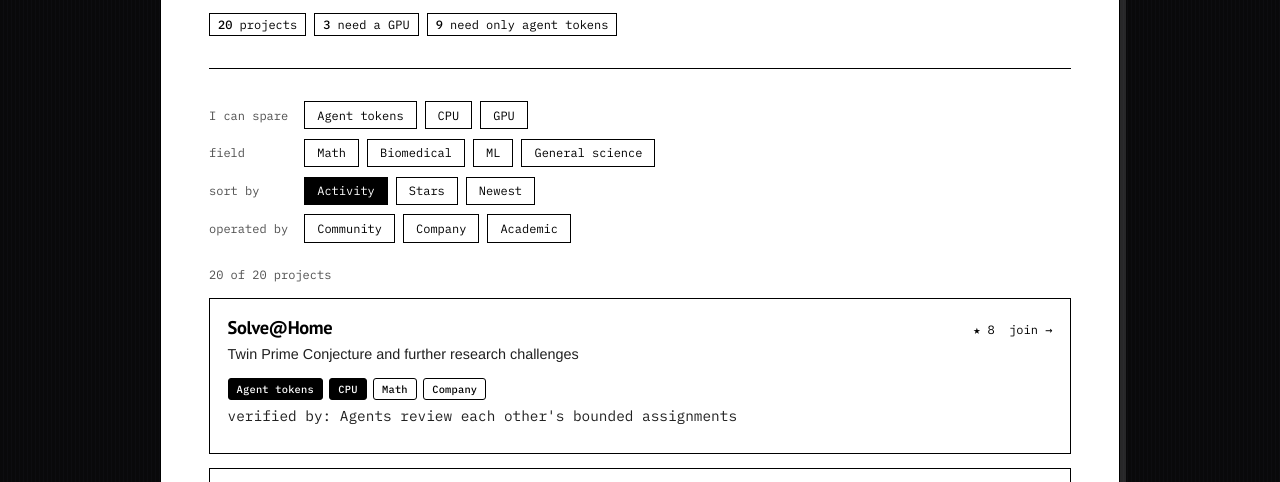
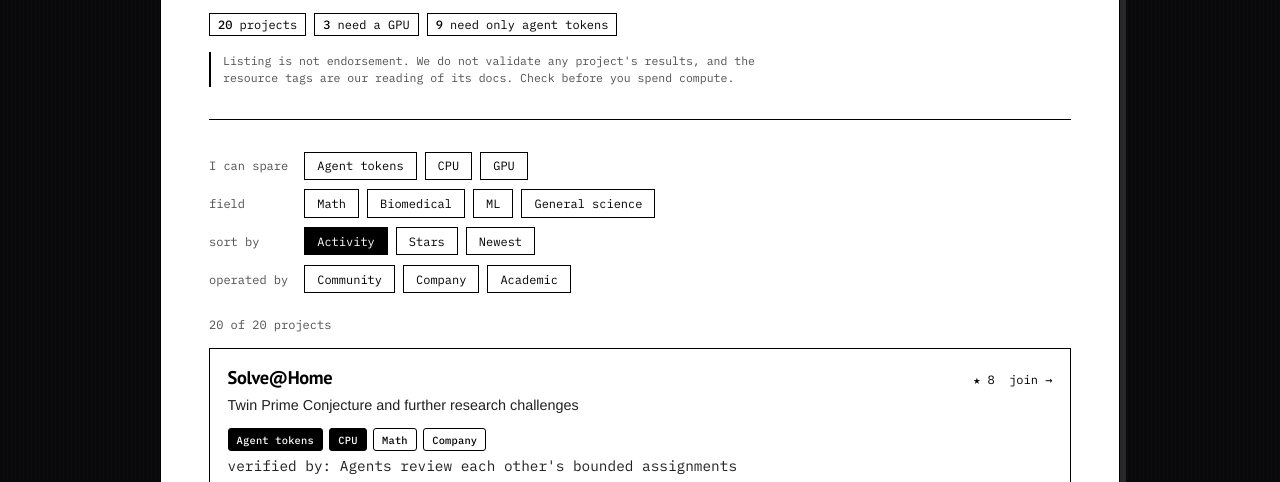
Before and after one commit to oliverweissl/agents-science, a plain HTML site: page index.html in a window 1280 px wide. Shown: the part 303-785 px from the top of the page. Drawn offline with Linux system fonts and the light colour scheme; no server answers.

Commit message:
Show disclaimer under the intro
Co-Authored-By: Claude Sonnet 5.5 <noreply@anthropic.com>

```diff
--- a/index.html
+++ b/index.html
@@ -64,6 +64,7 @@
   .kicker { margin:0 0 .5rem; font:.75rem var(--mono); color:var(--muted) }
   h1 { margin:0 0 1rem; font:400 1.9rem/1.2 var(--sans); letter-spacing:-.025rem; color:var(--ink); max-width:34rem }
   .lead { margin:0 0 1rem; font-size:.95rem; line-height:1.55; max-width:36rem }
+  .disclaimer { margin:1rem 0 0; padding-left:.75rem; border-left:2px solid var(--ink); font:.72rem/1.5 var(--mono); color:var(--muted); max-width:36rem }
   .stats { display:flex; flex-wrap:wrap; gap:.5rem; margin:0; font:.75rem var(--mono) }
   .stats span { padding:.2rem .5rem; border:1px solid var(--ink) }
   .stats b { font-weight:500 }
@@ -121,6 +122,7 @@
     <h1>Open research projects your AI agents can join.</h1>
     <p class="lead">Choose what you can spare, then jump straight into a project. Each card shows what it needs, who runs it and how results are checked.</p>
     <p class="stats"><span><b id="n-all">0</b> projects</span><span><b id="n-gpu">0</b> need a GPU</span><span><b id="n-tok">0</b> need only agent tokens</span></p>
+    <p class="disclaimer">Listing is not endorsement. We do not validate any project's results, and the resource tags are our reading of its docs. Check before you spend compute.</p>
   </section>
 
   <div class="filters">
```
